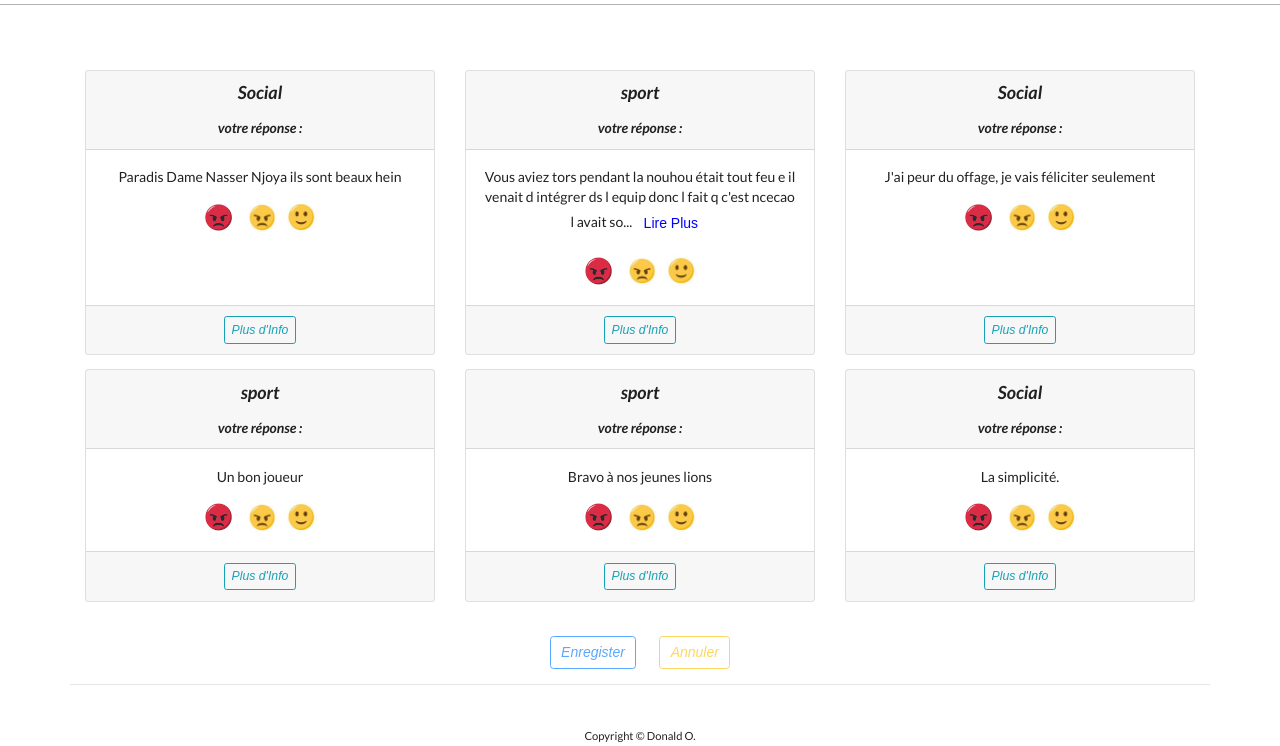
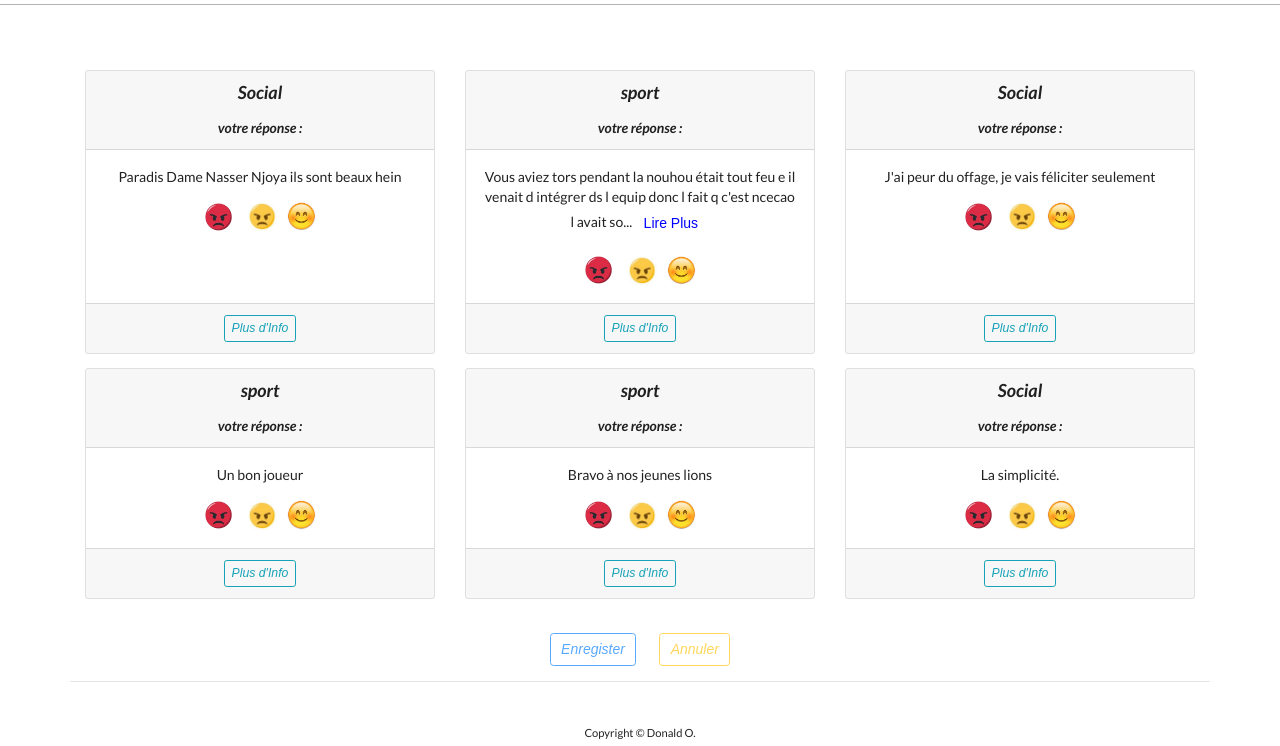
Before and after one commit to donaldonana/CamsetSite, a Django app: page / in a window 1280 px wide. Shown: the part 134-880 px from the top of the page. Run offline with Django 4.2, Linux system fonts and the light colour scheme; a user stored in the database is signed in; data comes from the database, SQL or seed files in the repository; both versions use the stored data as it was after the commit; some libraries are stand-ins or nearby versions.

Commit message:
messages

```diff
--- a/templates/AppComments/index.html
+++ b/templates/AppComments/index.html
@@ -137,7 +137,7 @@
                 </span>
 
                 <span role="button" aria-pressed="true"   style="cursor: pointer" onclick="NormalCall({{comment.id}});" >
-                  <img class=" " id="norImg-{{comment.id}}" src= {% static 'img/neutre.jpg' %}  style="width: 10%" />
+                  <img class=" " id="norImg-{{comment.id}}" src= {% static 'img/smiling.jpg' %}  style="width: 10%" />
                 </span>
 
               </div>
```
Also changed, not shown: Camset/static/img/smiling.jpg (added), db.sqlite3.
